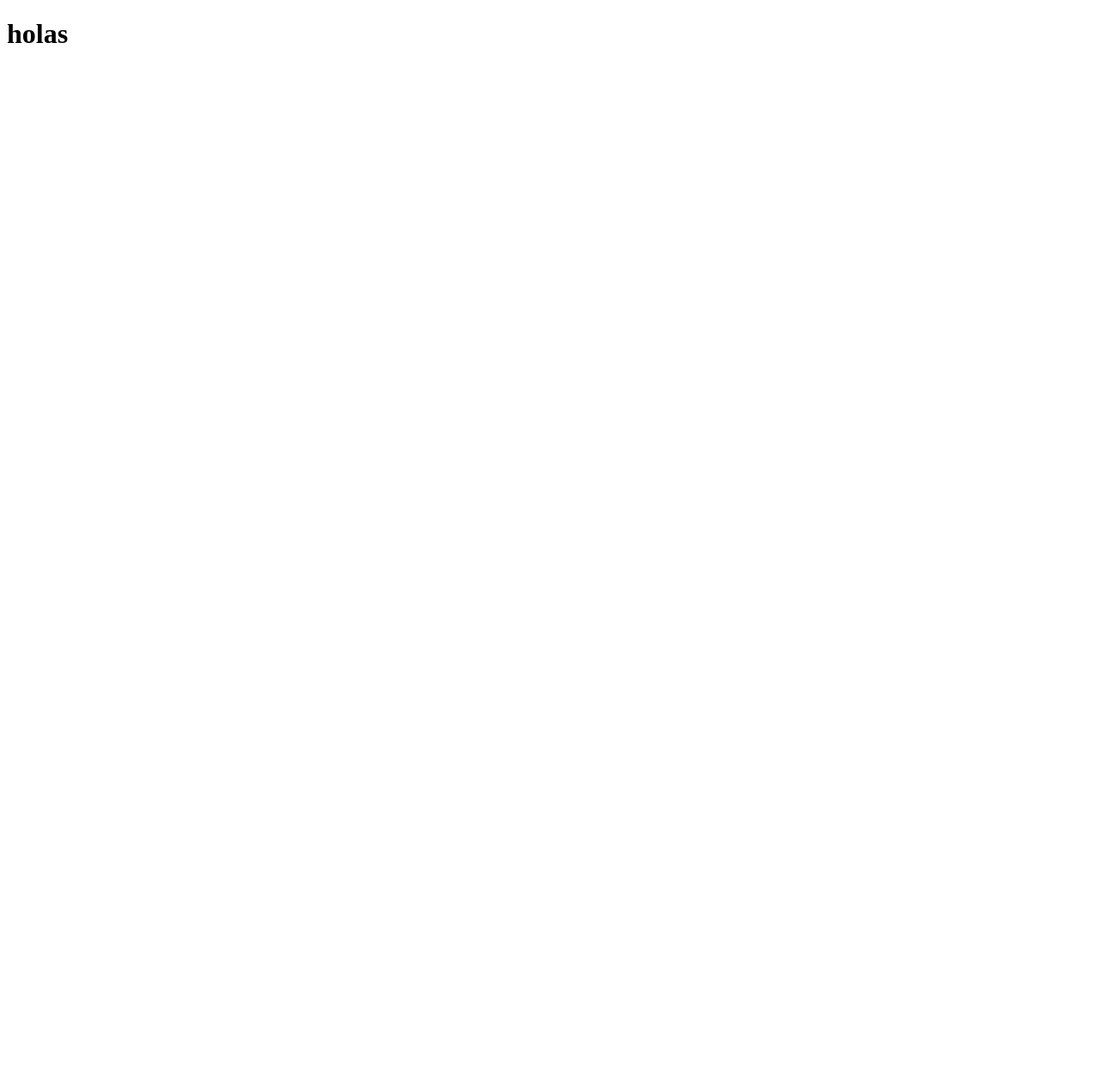
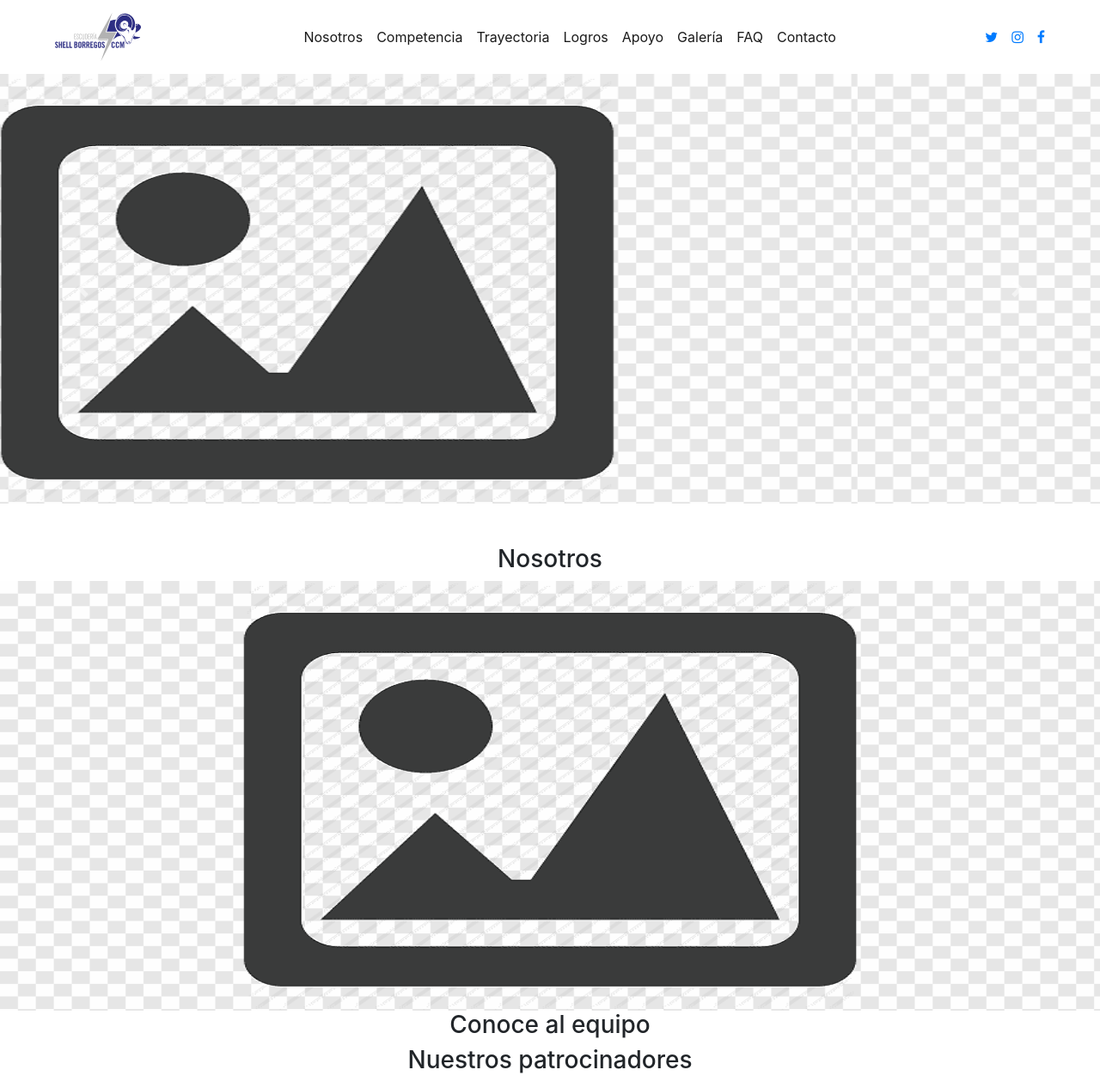
Before and after one commit to mc-osoriov/webshell, a website: page index.html in a window 1280 px wide. Shown: the whole page at 86% size. Before the commit the page ends 800 px from the top, so only its background shows below. Drawn offline with nearby package versions, Linux system fonts and the light colour scheme.

Commit message:
Adding navbar, principal carousel and about us section

```diff
--- /dev/null
+++ b/Css/Styles-Index.css
@@ -0,0 +1,11 @@
+.carousel-item {
+    height: 500px;
+}
+
+.carousel-item img{
+    height: 500px;
+}
+
+#ImageNosotros {
+    height: 500px;
+}
--- a/index.html
+++ b/index.html
@@ -1,12 +1,118 @@
-<!DOCTYPE html>
+<!doctype html>
 <html lang="en">
-<head>
-    <meta charset="UTF-8">
-    <meta http-equiv="X-UA-Compatible" content="IE=edge">
-    <meta name="viewport" content="width=device-width, initial-scale=1.0">
-    <title>Document</title>
-</head>
-<body>
-    <h1>holas</h1>
-</body>
+  <head>
+    <!-- Required meta tags -->
+    <meta charset="utf-8">
+    <meta name="viewport" content="width=device-width, initial-scale=1, shrink-to-fit=no">
+
+    <!-- Bootstrap CSS -->
+    <link rel="stylesheet" href="https://cdn.jsdelivr.net/npm/bootstrap@4.1.3/dist/css/bootstrap.min.css" integrity="sha384-MCw98/SFnGE8fJT3GXwEOngsV7Zt27NXFoaoApmYm81iuXoPkFOJwJ8ERdknLPMO" crossorigin="anonymous">
+    <!-- Add icon library -->
+    <link rel="stylesheet" href="https://cdnjs.cloudflare.com/ajax/libs/font-awesome/4.7.0/css/font-awesome.min.css">
+
+    <!-- Add Css -->
+    <link rel="stylesheet" href="Css/Styles-Index.css">
+
+    <title>Shell Borregos</title>
+    <link rel="icon" type="image/x-icon" href="Images/ESBCCM_corto_color.svg">
+  </head>
+  <body>
+    <!-- Navbar section start-->
+    <nav class="navbar navbar-expand-lg navbar-light">
+        <a class="navbar-brand pl-5" href="#">
+            <img src="Images/ESBCCM_color.svg" width="100" height="60" alt="">
+          </a>
+        <button class="navbar-toggler" type="button" data-toggle="collapse" data-target="#navbarShell" aria-controls="navbarShell" aria-expanded="false" aria-label="Toggle navigation">
+          <span class="navbar-toggler-icon"></span>
+        </button>
+
+        <div class="collapse navbar-collapse" id="navbarShell">
+          <ul class="navbar-nav mx-auto">
+            <li class="nav-item active">
+                <a class="nav-link" href="#Nosotros">Nosotros</a>
+            </li>
+            <li class="nav-item active">
+                <a class="nav-link" href="#">Competencia</a>
+            </li>
+            <li class="nav-item active">
+                <a class="nav-link" href="#">Trayectoria</a>
+            </li>
+            <li class="nav-item active">
+                <a class="nav-link" href="#">Logros</a>
+            </li>
+            <li class="nav-item active">
+                <a class="nav-link" href="#">Apoyo</a>
+            </li>
+            <li class="nav-item active">
+                <a class="nav-link" href="#">Galería</a>
+            </li>
+            <li class="nav-item active">
+                <a class="nav-link" href="#">FAQ</a>
+            </li>
+            <li class="nav-item active">
+                <a class="nav-link" href="#">Contacto</a>
+            </li>
+          </ul>
+        </div>
+        <div class="navbar-nav ml-auto nav-flex-icons d-none d-lg-block">
+            <ul class="navbar-nav mx-auto">
+              <li class="nav-item active pr-3">
+                <a href="#" class="fa fa-twitter"></a>
+              </li>
+              <li class="nav-item active pr-3">
+                <a href="#" class="fa fa-instagram"></a>
+              </li>
+              <li class="nav-item active pr-5">
+                <a href="#" class="fa fa-facebook"></a>
+              </li>
+            </ul>
+          </div>
+    </nav>
+   <!-- End section of navbar-->
+
+   <!-- Principal carousel start-->
+    <div id="PrincipalCarousel" class="carousel slide" data-ride="carousel">
+        <div class="carousel-inner">
+          <div class="carousel-item active">
+            <img class="d-block w-100" src="Images/Provisional.png" alt="First slide">
+          </div>
+          <div class="carousel-item">
+            <img class="d-block w-100" src="Images/Provisional.png" alt="Second slide">
+          </div>
+          <div class="carousel-item">
+            <img class="d-block w-100" src="Images/Provisional.png" alt="Third slide">
+          </div>
+        </div>
+        <a class="carousel-control-prev" href="#PrincipalCarousel" role="button" data-slide="prev">
+          <span class="carousel-control-prev-icon" aria-hidden="true"></span>
+          <span class="sr-only">Previous</span>
+        </a>
+        <a class="carousel-control-next" href="#PrincipalCarousel" role="button" data-slide="next">
+          <span class="carousel-control-next-icon" aria-hidden="true"></span>
+          <span class="sr-only">Next</span>
+        </a>
+    </div>
+    <!-- End section of principal carousel-->
+
+    <!-- Section "Nosotros" start -->
+    <div id="Nosotros" class="text-center pt-5">
+        <div>
+            <h3> Nosotros </h3>
+            <img id="ImageNosotros" src="Images/Provisional.png" class="img-fluid w-100" alt="">
+        </div>
+        <div>
+            <h3> Conoce al equipo </h3>
+        </div>
+        <div>
+            <h3> Nuestros patrocinadores </h3>
+        </div>
+    </div>
+    <!-- End section of "Nosotros" -->
+
+    <!-- Optional JavaScript -->
+    <!-- jQuery first, then Popper.js, then Bootstrap JS -->
+    <script src="https://code.jquery.com/jquery-3.3.1.slim.min.js" integrity="sha384-q8i/X+965DzO0rT7abK41JStQIAqVgRVzpbzo5smXKp4YfRvH+8abtTE1Pi6jizo" crossorigin="anonymous"></script>
+    <script src="https://cdn.jsdelivr.net/npm/popper.js@1.14.3/dist/umd/popper.min.js" integrity="sha384-ZMP7rVo3mIykV+2+9J3UJ46jBk0WLaUAdn689aCwoqbBJiSnjAK/l8WvCWPIPm49" crossorigin="anonymous"></script>
+    <script src="https://cdn.jsdelivr.net/npm/bootstrap@4.1.3/dist/js/bootstrap.min.js" integrity="sha384-ChfqqxuZUCnJSK3+MXmPNIyE6ZbWh2IMqE241rYiqJxyMiZ6OW/JmZQ5stwEULTy" crossorigin="anonymous"></script>
+  </body>
 </html>
```
Also changed, not shown: package.json (added, +24 -0 lines), Images/ESBCCM_color.svg (added), Images/ESBCCM_corto_color.svg (added), Images/Provisional.png (added), 2 other files.
